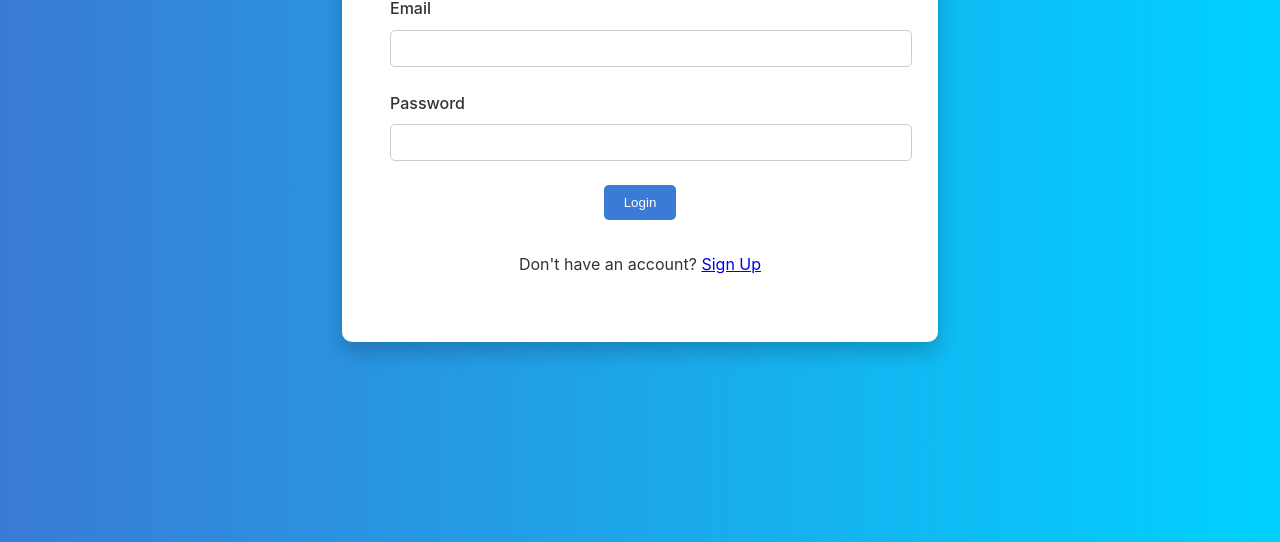
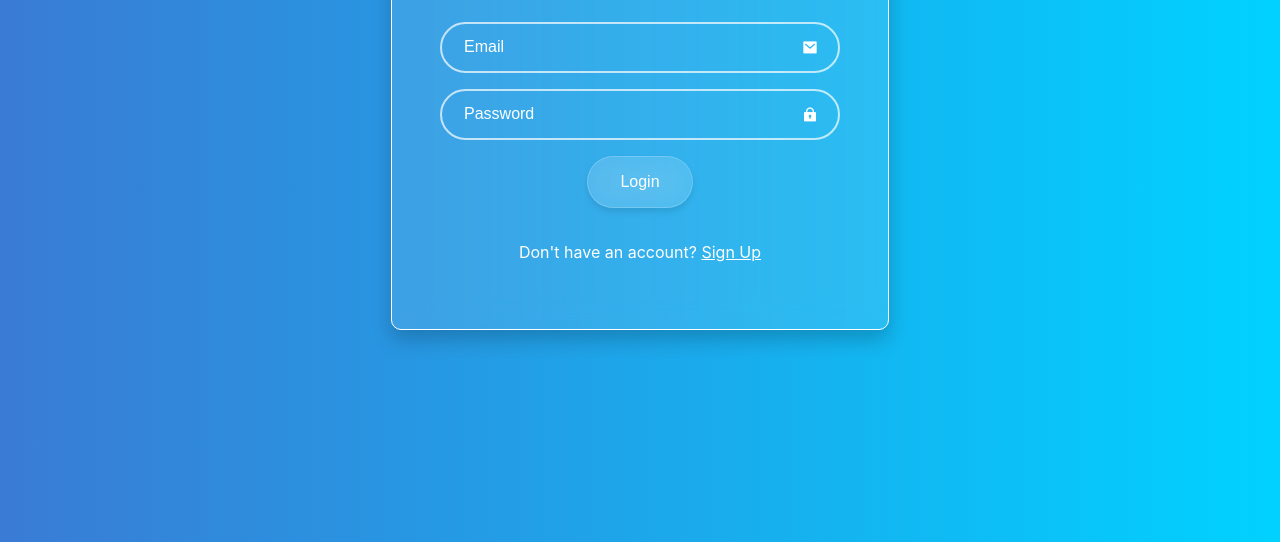
Before and after one commit to mrunal486/UNISYNC, a plain HTML site: page login.html in a window 1280 px wide. Shown: the part 322-864 px from the top of the page. Drawn offline with nearby package versions, Linux system fonts and the light colour scheme.

Commit message:
LoginGlass

```diff
--- a/assets/css/style.css
+++ b/assets/css/style.css
@@ -137,7 +137,7 @@ header .container {
     /* 5. A shadow for depth */
     box-shadow: 0 4px 6px rgba(0, 0, 0, 0.1);
     /* Other styles for looks */
-    padding: 2rem;
+    padding: 1rem;
     color: white;
 }
 #hero {
@@ -424,41 +424,59 @@ header .container {
 }
 
 .login-box {
-    background-color: #fff;
     padding: 3rem;
     border-radius: 10px;
+    border-color: white;
     box-shadow: 0 10px 20px rgba(0,0,0,0.2);
     text-align: center;
-    width: 500px;
+    width: 400px;
     max-width: 90%;
 }
 
-.login-box h2 {
+.login-box h1 {
     margin-top: 0;
     margin-bottom: 2rem;
-    color: var(--primary-color);
+    color: white;
 }
 
 .input-group {
-    margin-bottom: 1.5rem;
+    margin-bottom: 1rem;
     text-align: left;
-}
-
-.input-group label {
-    display: block;
-    margin-bottom: 0.5rem;
-    font-weight: 500;
-}
-
-.input-group input, .input-group select {
-    width: 100%;
-    padding: 10px;
-    border-radius: 5px;
-    border: 1px solid #ccc;
+    display: grid;
+  grid-template-columns: 1fr max-content;
+  column-gap: .75rem;
+  align-items: center;
+  border: 2px solid hsla(0, 0%, 100%, .7);
+  padding-inline: 1.25rem;
+  border-radius: 4rem;
+}
+
+.input{
+  border: none;
+  outline: none;
+  width: 100%;
+  background: none;
+  color: var(--white-color);
+  padding-block: 1rem;
+}
+
+.input::placeholder {
+  color: var(--white-color);
+  font-size: medium;
+}
+.login-box .btn-primary {
+    padding: 1rem 2rem;
+    border-radius: 4rem;
+    font-size: medium;
+}
+.input i {
+  font-size: 1.25rem;
+  color: hsla(0, 0%, 100%, 0.7);
 }
 
 .signup-link {
     margin-top: 2rem;
+    color: white;
 }
 
 #profile .profile-header {
--- a/login.html
+++ b/login.html
@@ -6,6 +6,7 @@
     <meta name="description" content="UniSync Login: Access your student-mentor collaboration and resource sharing platform.">
     <meta name="keywords" content="UniSync, login, sign in, student, mentor, alumni, platform">
     <title>Login - UniSync</title>
+    <link rel="stylesheet" href="https://cdnjs.cloudflare.com/ajax/libs/remixicon/3.5.0/remixicon.css" crossorigin="">
     <link rel="stylesheet" href="assets/css/style.css">
 </head>
 <body>
@@ -39,20 +40,20 @@
     </header>
 
     <div class="login-container">
-        <div class="login-box">
-            <h2>Login to UniSync</h2>
+        <div class="login-box glass-box">
+            <h1>Login to UniSync</h1>
             <form>
                 <div class="input-group">
-                    <label for="email">Email</label>
-                    <input type="email" id="email" name="email" required>
+                    <input type="email" id="email" name="email" required placeholder="Email" class="input" >
+                    <i class="ri-mail-fill"></i>
                 </div>
                 <div class="input-group">
-                    <label for="password">Password</label>
-                    <input type="password" id="password" name="password" required>
+                    <input type="password" id="password" name="password" required placeholder="Password" class="input">
+                    <i class="ri-lock-2-fill"></i>
                 </div>
-                <button type="submit" class="btn btn-primary">Login</button>
+                <button type="submit" class="btn btn-primary glass-box">Login</button>
             </form>
-            <p class="signup-link">Don't have an account? <a href="signup.html">Sign Up</a></p>
+            <p class="signup-link">Don't have an account? <a href="signup.html" class="signup-link">Sign Up</a></p>
         </div>
     </div>
 </body>
```
